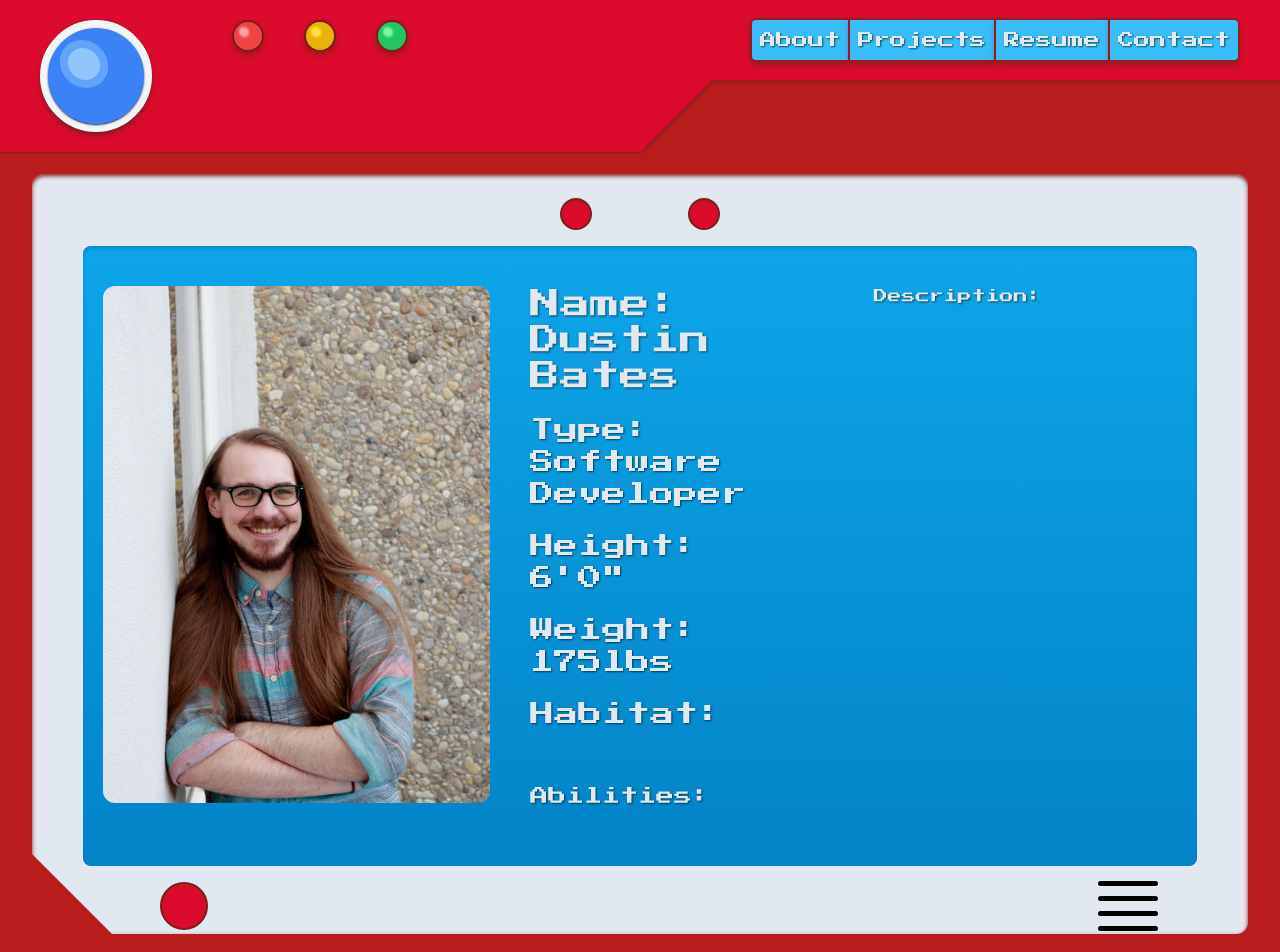
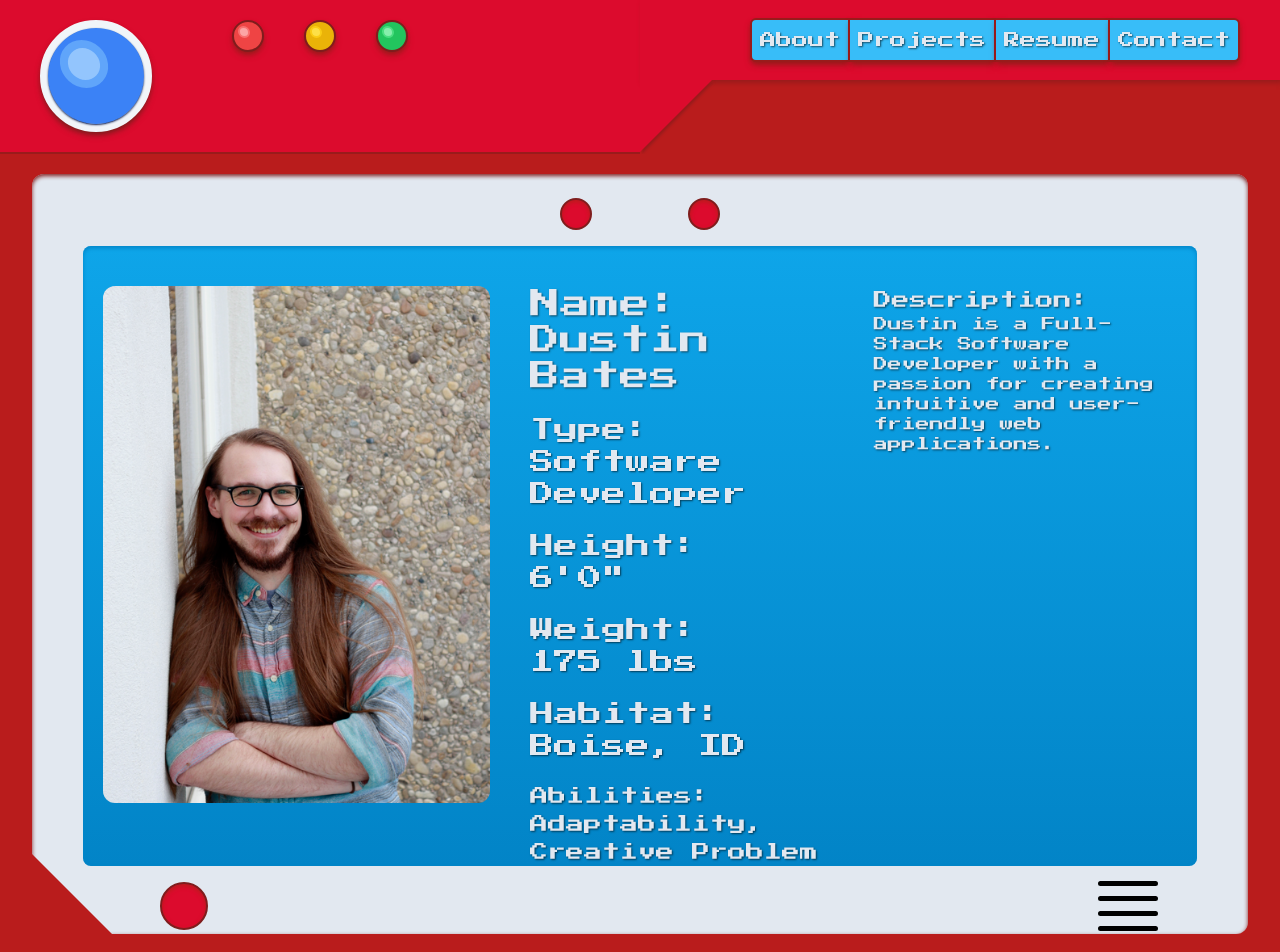
Before and after one commit to dustinbates/portfolio, a Vue app in the folder portfolio/: page /#/About in a window 1280 px wide. Shown: the top 952 px of the page. Built offline with nearby package versions, Linux system fonts and the light colour scheme.

Commit message:
paragraph edits

```diff
--- a/portfolio/src/App.vue
+++ b/portfolio/src/App.vue
@@ -62,7 +62,7 @@
       <div class="flex justify-between items-center px-5 md:px-20">
         <div class="rounded-full w-12 h-12 border-2 mx-14 md:mx-12 border-red-900 shadow-inner shadow-red-700 bg-red-600">
         </div>
-        <div class="flex md:hidden">
+        <div class="flex md:hidden" @click="blink">
           <router-link :to="{ name: 'Menu' }">
             <svg xmlns="http://www.w3.org/2000/svg" fill="none" viewBox="0 0 24 24" stroke-width="1.5"
               stroke="currentColor" class="w-20 h-20">
--- a/portfolio/src/components/Dropdown.vue
+++ b/portfolio/src/components/Dropdown.vue
@@ -1,5 +1,5 @@
 <template>
-  <div class="p-3 border rounded-lg mb-2 md:w-11/12">
+  <div class="p-3 border-2 shadow-sm shadow-sky-700 rounded-lg mb-2 md:w-11/12">
     <h1 @click="toggleDropdown" class="text-xl md:text-2xl mb-3 cursor-pointer">{{ title }}
       <p class="text-sm mt-2 md:m-0 md:text-lg"><i>{{ worked }}</i></p>
     </h1>
--- a/portfolio/src/pages/AboutPage.vue
+++ b/portfolio/src/pages/AboutPage.vue
@@ -6,37 +6,37 @@
     <div class="flex flex-col md:w-1/3 mx-5 mb-5 justify-start">
       <h1 class="text-2xl md:text-3xl mt-3 md:mt-10 text-slate-200 text-shadow">
         Name:<br>
-        <p class="animate__animated animate__zoomIn animate__delay-1s animate__fast">
+        <p class="animate__animated animate__zoomIn animate__fast animate__delay-1s first">
           Dustin Bates
         </p>
       </h1>
       <h2 class="md:text-2xl mt-5 text-slate-200 text-shadow">
         Type:<br>
-        <p class="animate__animated animate__zoomIn animate__delay-2s animate__fast">
+        <p class="animate__animated animate__zoomIn animate__fast animate__delay-1s second">
           Software Developer
         </p>
       </h2>
       <h2 class="md:text-2xl mt-5 text-slate-200 text-shadow">
         Height:
-        <p class="animate__animated animate__zoomIn animate__delay-3s animate__fast">
+        <p class="animate__animated animate__zoomIn animate__fast animate__delay-1s third">
           6'0"
         </p>
       </h2>
       <h2 class="md:text-2xl mt-5 text-slate-200 text-shadow">
         Weight:
-        <p class="animate__animated animate__zoomIn animate__delay-4s animate__fast">
-          175lbs
+        <p class="animate__animated animate__zoomIn animate__fast animate__delay-1s fourth">
+          175 lbs
         </p>
       </h2>
       <h2 class="md:text-xl lg:text-2xl mt-5 text-slate-200 text-shadow">
         Habitat:
-        <p class="animate__animated animate__zoomIn animate__delay-5s animate__fast">
+        <p class="animate__animated animate__zoomIn animate__fast animate__delay-1s fifth">
           Boise, ID
         </p>
       </h2>
       <h2 class="md:text-lg mt-5 text-slate-200 text-shadow">
         Abilities: <br>
-        <p class="last animate__animated animate__zoomIn animate__delay-5s">
+        <p class="animate__animated animate__zoomIn animate__fast animate__delay-1s last">
           Adaptability, Creative Problem Solver, Quick Learner, Communicator
         </p>
       </h2>
@@ -44,7 +44,7 @@
     </div>
     <div class="flex flex-col md:w-1/3 mx-5 mb-5">
       <h4 class="text-sm md:text-md 2xl:text-lg mt-3 md:mt-10 mr-5 text-slate-200 text-shadow">
-        Description:<br>
+        <p class="text-lg">Description:</p>
         <div v-html="typedText"></div>
       </h4>
     </div>
@@ -81,10 +81,10 @@ export default {
         setTimeout(() => {
           // @ts-ignore
           resolve();
-        }, 7000);
+        }, 4200);
       });
       show.value = true;
-      let para = `Dustin is a Full-Stack Software Developer with a passion for creating intuitive and user-friendly web applications. He is highly adaptable, with the skill to learn just about anything he puts his mind to. With over 520 hours of hands - on experience and over 40 applications created, he is sure to bring value to any team.He spends his free time challenging himself by learning new skills like musical instruments or DIY projects, reading long - series novels, or playing various games both on and offline.`
+      let para = `Dustin is a Full-Stack Software Developer with a passion for creating intuitive and user-friendly web applications. He is highly adaptable, with the skill to learn just about anything he puts his mind to. With over 520 hours of hands-on experience and over 40 applications created, he is sure to bring value to any team.He spends his free time challenging himself by learning new skills like musical instruments or DIY projects, reading long-series novels, or playing various games both on and offline.`
 
       let words = para.split(' ')
       for (let i = 0; i < words.length; i++) {
@@ -106,10 +106,6 @@ export default {
 <style scoped>
 .bounce-enter-active {
   animation: bounce-in .75s;
-}
-
-.bounce-leave-active {
-  animation: bounce-in .5s reverse;
 }
 
 @keyframes bounce-in {
@@ -135,7 +131,27 @@ img {
   text-shadow: 1px 1px 2px rgba(0, 0, 0, 0.583);
 }
 
+.first {
+  --animate-delay: 1s;
+}
+
+.second {
+  --animate-delay: 1.5s;
+}
+
+.third {
+  --animate-delay: 2s;
+}
+
+.fourth {
+  --animate-delay: 2.5s;
+}
+
+.fifth {
+  --animate-delay: 3s;
+}
+
 .last {
-  --animate-delay: 1.19s;
+  --animate-delay: 3.5s;
 }
 </style>
--- a/portfolio/src/pages/ResumePage.vue
+++ b/portfolio/src/pages/ResumePage.vue
@@ -1,10 +1,10 @@
 <template>
   <div class="w-full bg-gradient-to-b from-sky-500 to-sky-600 rounded-lg overflow-scroll overflow-x-hidden">
+    <div class="md:flex">
       <div class="flex flex-col md:w-1/2 justify-center p-2 md:p-0 md:m-5 text-slate-200 text-shadow select-none">
-      <u class="text-3xl ms-2">Experience</u>
+        <u class="text-3xl ms-2 transition-all ease-linear">Experience</u>
         <br>
-      <Dropdown class="transition-all ease-linear" :title="'Software Development Student'"
-        :worked="'Boise CodeWorks (2023)'" :list="[
+        <Dropdown :title="'Software Development Student'" :worked="'Boise CodeWorks (2023)'" :list="[
           'Developed front and back-end applications over 13 weeks with over 520+ hours of hands-on experience',
           'Built applications using HTML, Bootstrap, JavaScript, Node.js, Vue.js, C#, and more',
           'Worked in teams to create applications within a short time span using Scrum/Agile methodologies',
@@ -36,6 +36,11 @@
           'Worked with remove teams of IT to complete installation and ensure full operation of network equipment'
         ]" />
       </div>
+      <div class="flex flex-col md:w-1/2 p-2 md:p-0 md:m-5 text-slate-200 text-shadow select-none">
+        <u class="text-3xl ms-2 transition-all ease-linear">Education</u>
+
+      </div>
+    </div>
   </div>
 </template>
 
```
Lines whose indentation alone changed are shown as unchanged.
